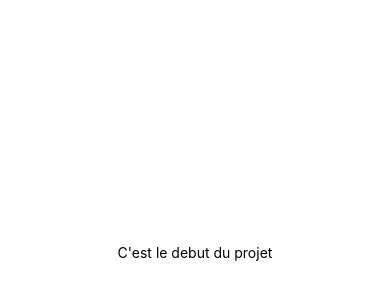
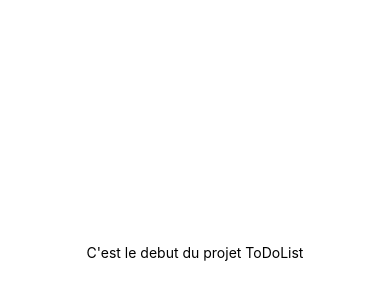
Before and after one commit to Loocist23/ToDoList_Loocist, a React Native app: screen / in a window 390 px wide. Shown: the part 170-470 px from the top of the page. Built offline with nearby package versions, Linux system fonts and the light colour scheme.

Commit message:
peut etre

```diff
--- a/App.js
+++ b/App.js
@@ -4,7 +4,7 @@ import { StyleSheet, Text, View } from 'react-native';
 export default function App() {
   return (
     <View style={styles.container}>
-      <Text>C'est le debut du projet</Text>
+      <Text>C'est le debut du projet ToDoList</Text>
       <StatusBar style="auto" />
     </View>
   );
```
